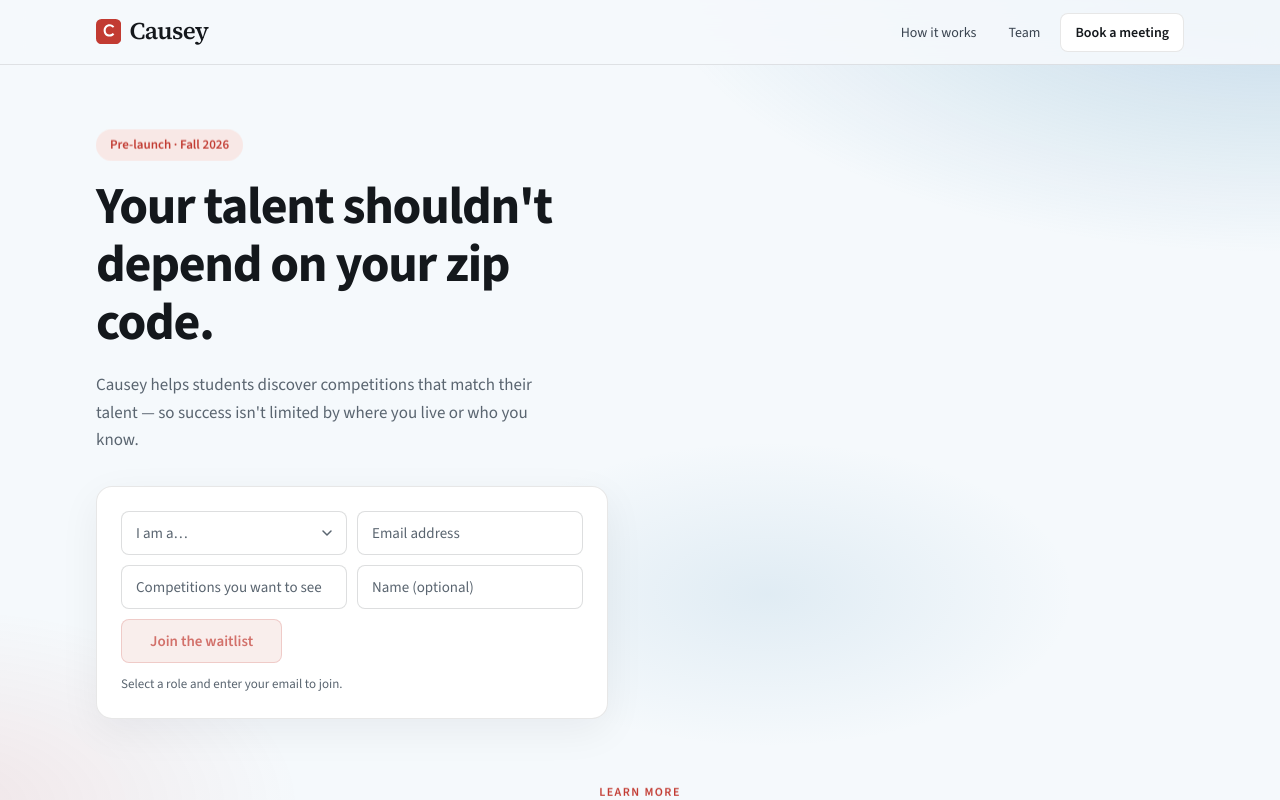
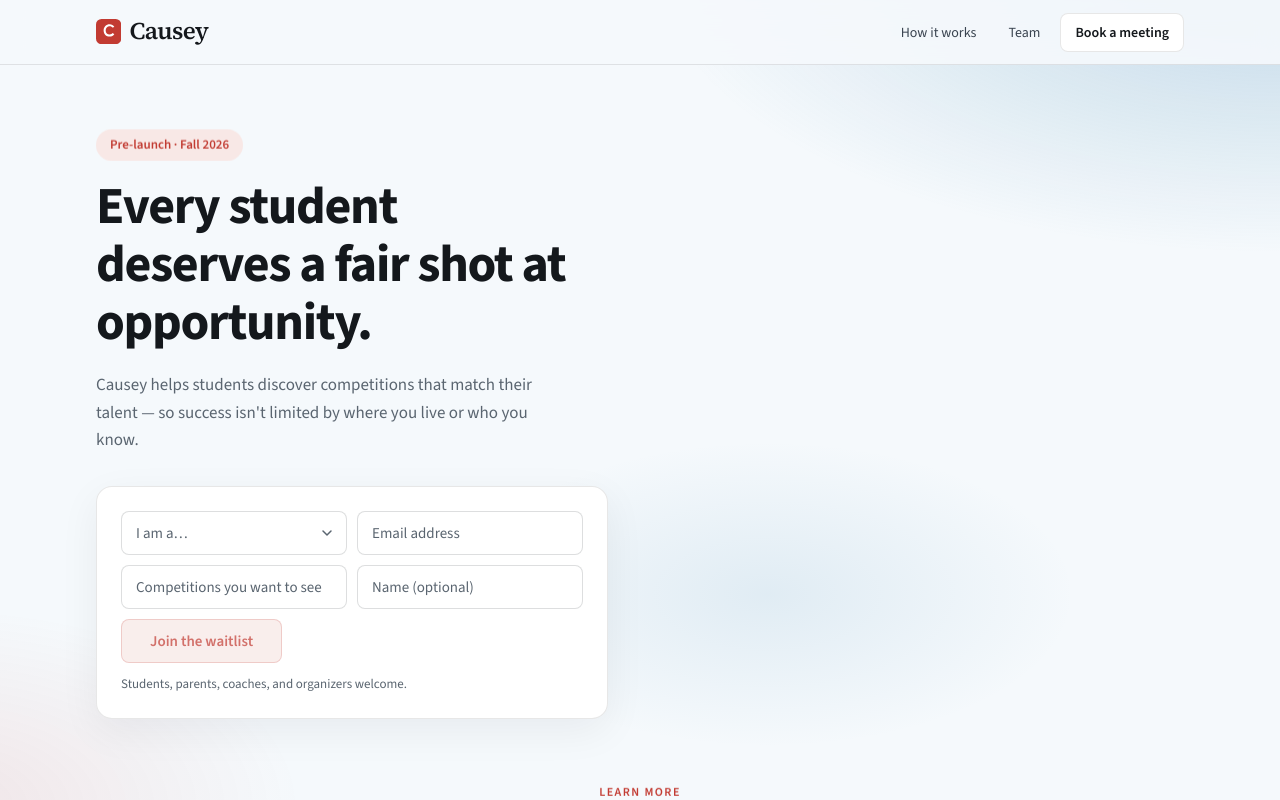
Before and after one commit to Admft/EdTech-Waitlist-Website, a Next.js app: page / in a window 1280 px wide. Shown: the top 800 px of the page. Built offline with nearby package versions, Linux system fonts and the light colour scheme.

Commit message:
changed wording

```diff
--- a/src/app/page.tsx
+++ b/src/app/page.tsx
@@ -51,7 +51,7 @@ export default function Home() {
                 Pre-launch · Fall 2026
               </p>
               <h1 className="animate-rise-delay-1 text-[clamp(2.1rem,5vw,3.25rem)] font-bold leading-[1.12] tracking-tight text-foreground">
-                Your talent shouldn&apos;t depend on your zip code.
+                Every student <br></br>deserves a fair shot at opportunity.
               </h1>
               <p className="animate-rise-delay-1 mx-auto mt-5 max-w-md text-[16px] leading-relaxed text-muted sm:text-[17px] lg:mx-0">
                 Causey helps students discover competitions that match their
@@ -108,8 +108,9 @@ export default function Home() {
               Be first in line when Causey opens.
             </h2>
             <p className="mx-auto mt-4 max-w-lg text-[17px] leading-relaxed text-muted">
-              Join the waitlist to help shape what we build — or book a short
-              call with the founding team.
+              Students, parents, coaches, and organizers — join the waitlist to
+              help shape what we build, or book a short call with the founding
+              team.
             </p>
           </Reveal>
 
--- a/src/components/WaitlistForm.tsx
+++ b/src/components/WaitlistForm.tsx
@@ -292,7 +292,7 @@ export default function WaitlistForm({
 
       {!formReady ? (
         <p className="text-center text-[13px] leading-relaxed text-muted lg:text-left">
-          Select a role and enter your email to join.
+          Students, parents, coaches, and organizers welcome.
         </p>
       ) : (
         <p className="text-center text-[13px] leading-relaxed text-muted lg:text-left">
```
